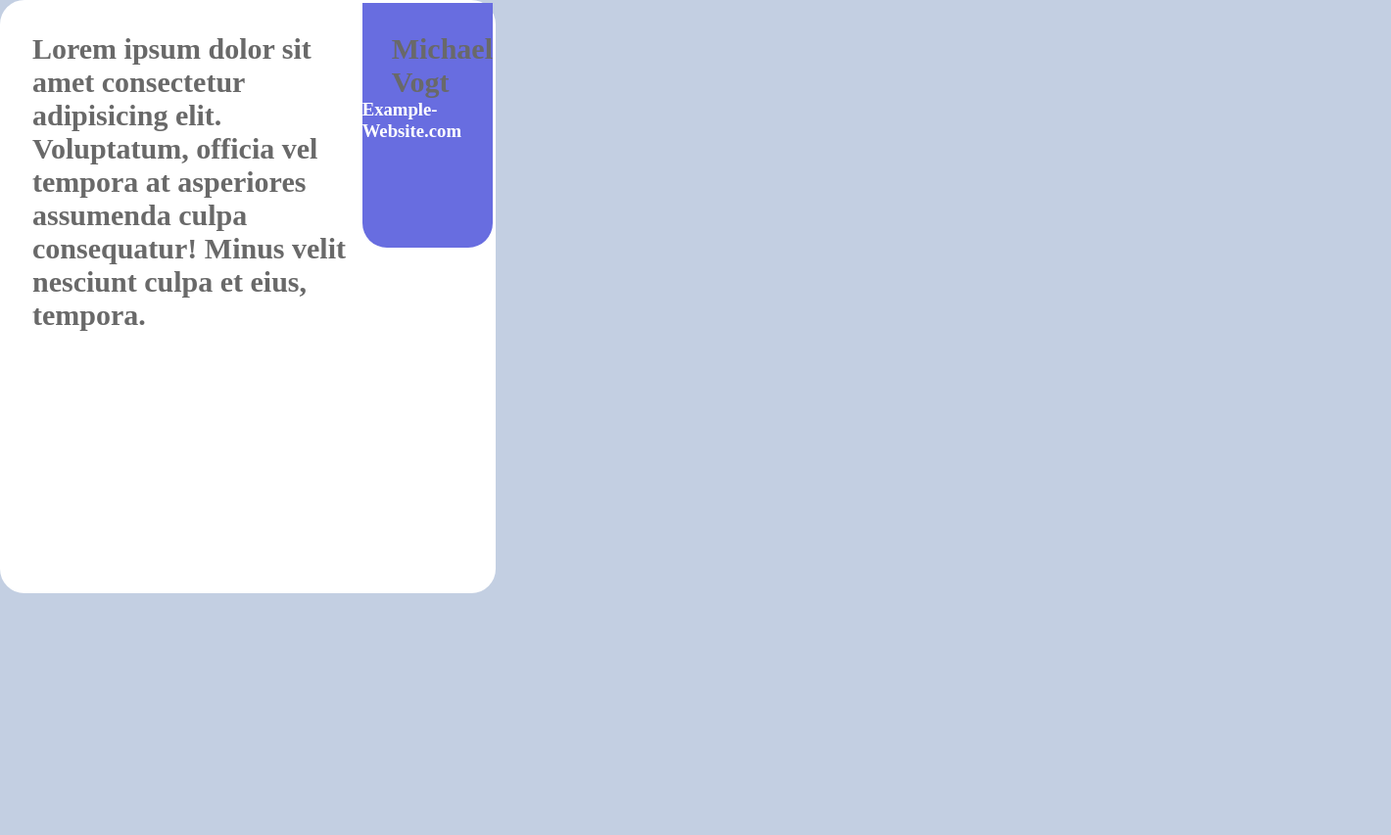
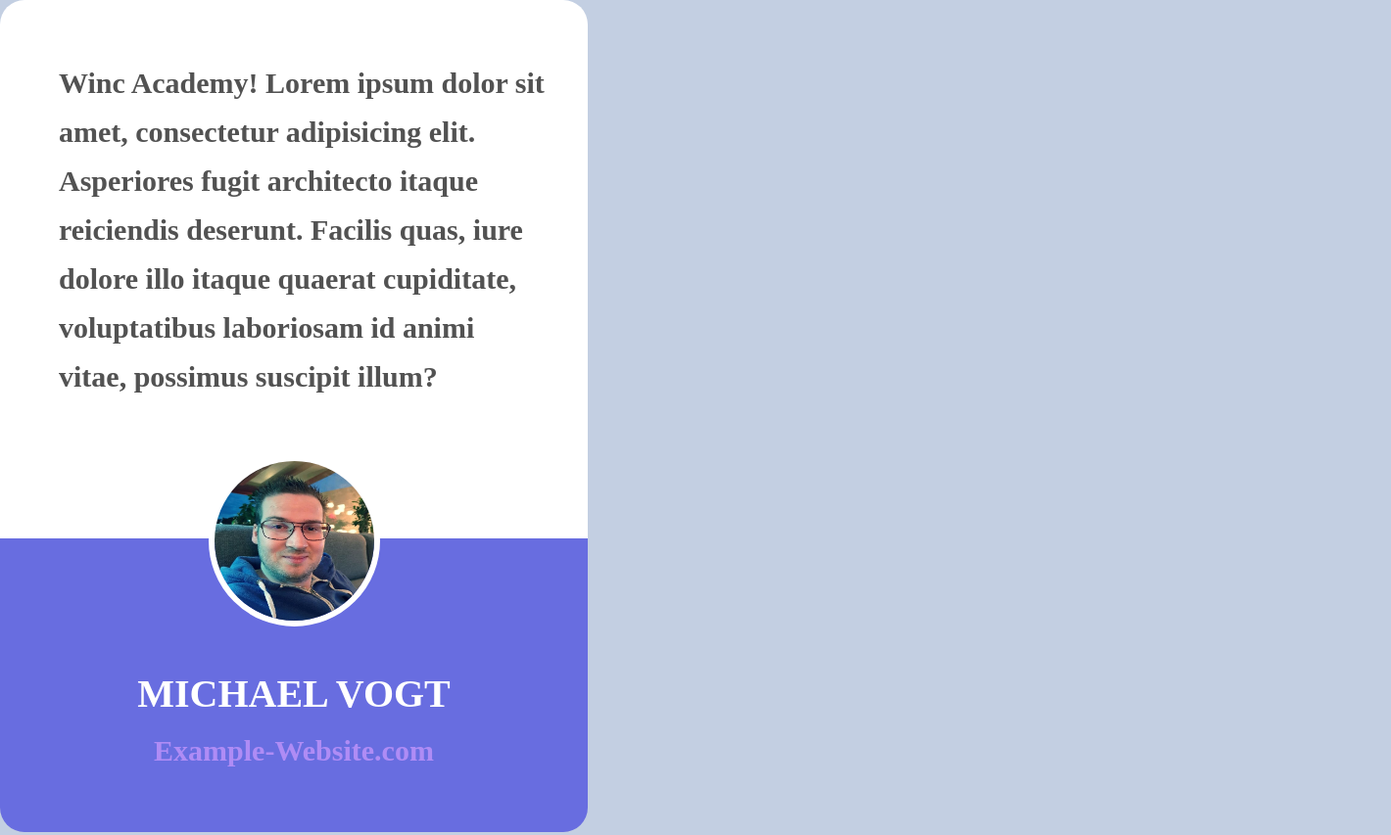
Before and after one commit to MikeVogt86/Assignment-AdvancedCSS-1, a plain HTML site: page index.html in a window 1280 px wide. Shown: the top 853 px of the page at 98% size, 1420 px wide, since content can reach past the window. Before the commit the page ends 800 px from the top, so only its background shows below. Drawn offline with nearby package versions, Linux system fonts and the light colour scheme; files that its build step writes are made by us from their sources.

Commit message:
Add files via upload

```diff
--- a/index.html
+++ b/index.html
@@ -9,19 +9,62 @@
   </head>
   <body>
     <header>
-      <div class="container-portfolio">
-        <h1>
-          Lorem ipsum dolor sit amet consectetur adipisicing elit. Voluptatum,
-          officia vel tempora at asperiores assumenda culpa consequatur! Minus
-          velit nesciunt culpa et eius, tempora.
-        </h1>
+      <div class="card">
+        <p>
+          Winc Academy! Lorem ipsum dolor sit amet, consectetur adipisicing
+          elit. Asperiores fugit architecto itaque reiciendis deserunt. Facilis
+          quas, iure dolore illo itaque quaerat cupiditate, voluptatibus
+          laboriosam id animi vitae, possimus suscipit illum?
+        </p>
+        <div class="card-background">
+          <img src="images\Michael Vogt.png" class="card-image" />
+        </div>
 
-
-      <div class="footer-tesstimonial">
-        <h1>Michael Vogt</h1>
-        <h3>Example-Website.com</h3>
-      </div>
+        <div class="card-info">
+          <h1 class="name">MICHAEL VOGT</h1>
+          <br />
+          <h1 class="site">Example-Website.com</h1>
+        </div>
       </div>
     </header>
+
+    <main>
+      <div class="main">
+        <div class="cards">
+          <img src="images\Michael Vogt.png" />
+          <a href="#" class="btn">Read More</a>
+        </div>
+
+        <div class="cards">
+          <img src="images\Michael Vogt.png" />
+          <a href="#" class="btn">Read More</a>
+        </div>
+
+        <div class="cards">
+          <img src="images\Michael Vogt.png" />
+          <a href="#" class="btn">Read More</a>
+        </div>
+
+        <div class="cards">
+          <img src="images\Michael Vogt.png" />
+          <a href="#" class="btn">Read More</a>
+        </div>
+
+        <div class="cards">
+          <img src="images\Michael Vogt.png" />
+          <a href="#" class="btn">Read More</a>
+        </div>
+
+        <div class="cards">
+          <img src="images\Michael Vogt.png" />
+          <a href="#" class="btn">Read More</a>
+        </div>
+
+        <div class="cards">
+          <img src="images\Michael Vogt.png" />
+          <a href="#" class="btn">Read More</a>
+        </div>
+      </div>
+    </main>
   </body>
 </html>
--- a/styles.scss
+++ b/styles.scss
@@ -1,45 +1,108 @@
 @import "./variables";
 
-*{
+* {
   margin: 0;
   padding: 0;
+  box-sizing: border-box;
 }
-body{
-    background:$background-color;
-    color:$textcolor-background;
+body {
+  background: $background-color;
+  color: $textcolor-background;
+}
+p {
+  position: relative;
+  top: 60px;
+  left: 60px;
+  line-height: 50px;
+  text-align: left;
+  font-family: "Times New Roman", Times, serif;
+  font-size: 30px;
+  color: rgb(82, 82, 82);
+  width: 500px;
+  font-weight: bolder;
+  line-break: 10px;
 }
 
-.container-portfolio{
-    display: flex;
-    flex-direction: row;
-    justify-content: center;
-    background-color:  white;
-    height: 600px;
-    width: 500px;
-    border: solid;
+.card {
+  background-color: #fff;
+  width: 600px;
+  height: 700px;
+  text-align: center;
   border-radius: 25px;
-h1{
-    color: dimgrey;
-    font-family: 'Times New Roman', Times, serif;
-    font-size: 30px;
-    text-align:left;
+}
+
+.card-background {
   position: relative;
-    margin-top: 30px;
-    margin-left: 30px;
-}
-.footer-tesstimonial{
-    position:relative;
-    margin-top: 0;
-    color: white;
-    background-color: #686de0;
-    height: 250px;
-    width: 500px;
+  top: 200px;
+  background: #686de0;
+  height: 300px;
+  width: 100%;
   border-bottom-left-radius: 25px;
   border-bottom-right-radius: 25px;
 }
 
+.card-image {
+  position: relative;
+  bottom: 85px;
+  border-radius: 50%;
+  width: 175px;
+  height: 175px;
+  border: 6px solid #fff;
+}
 
+.card-info {
+  position: relative;
+  top: 25px;
+  padding-top: 10px;
+  color: black;
+}
 
+.name {
+  font-family: "Times New Roman", Times, serif;
+  font-weight: bolder;
+  color: #fff;
+  font-size: 40px;
+}
 
+.site {
+  font-family: "Times New Roman", Times, serif;
+  font-weight: bolder;
+  color: rgb(175, 140, 245);
+  font-size: 30px;
+}
 
+.main {
+  display: grid;
+  grid-template-columns: repeat(3, 500px);
+  grid-template-rows: repeat(3, 500px);
+  justify-content: center;
+  grid-row-gap: 30px;
+  grid-column-gap: 30px;
+  margin-top: 400px;
 }
+img {
+  border-radius: 20px;
+  width: 100%;
+  height: 100%;
+}
+
+.cards {
+  position: relative;
+}
+
+.cards .btn {
+  position: absolute;
+  top: 50%;
+  right: 40%;
+}
+
+.btn{
+  font-family: "Times New Roman", Times, serif;
+  font-size: 20px;
+  color: black;
+  background-color: #fff;
+  border: 2px solid black;
+  border-radius: 5px;
+  text-decoration: none;
+  padding: 5px;
+}
```
Also changed, not shown: images/Michael Vogt.png (added). Lines whose indentation alone changed are shown as unchanged.
